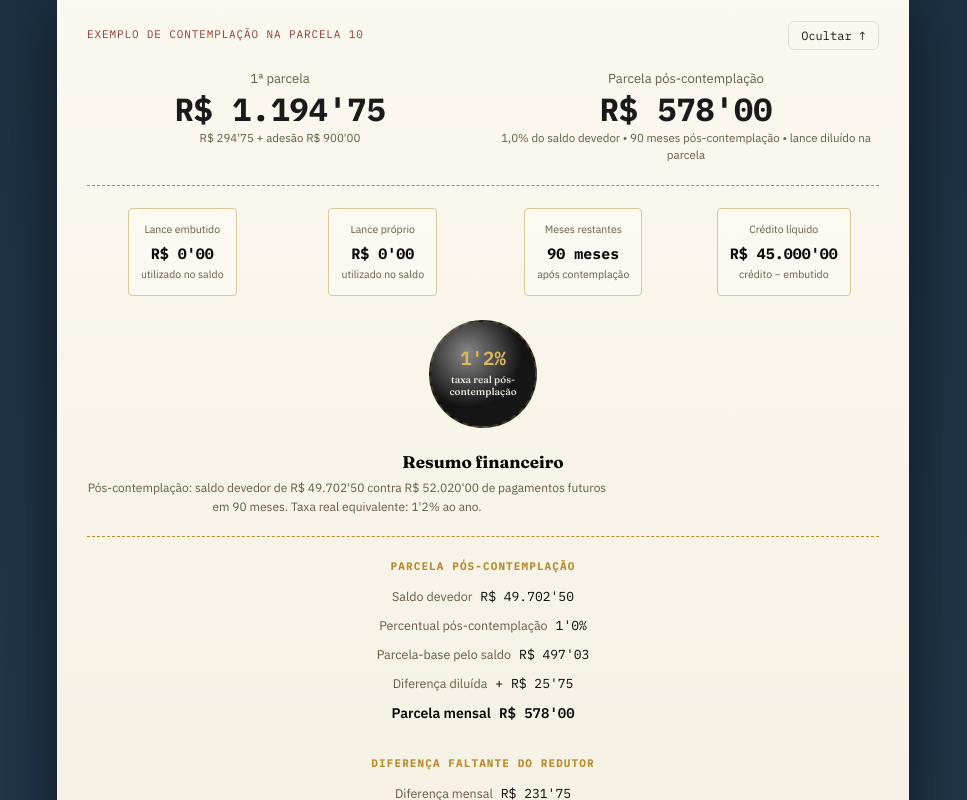
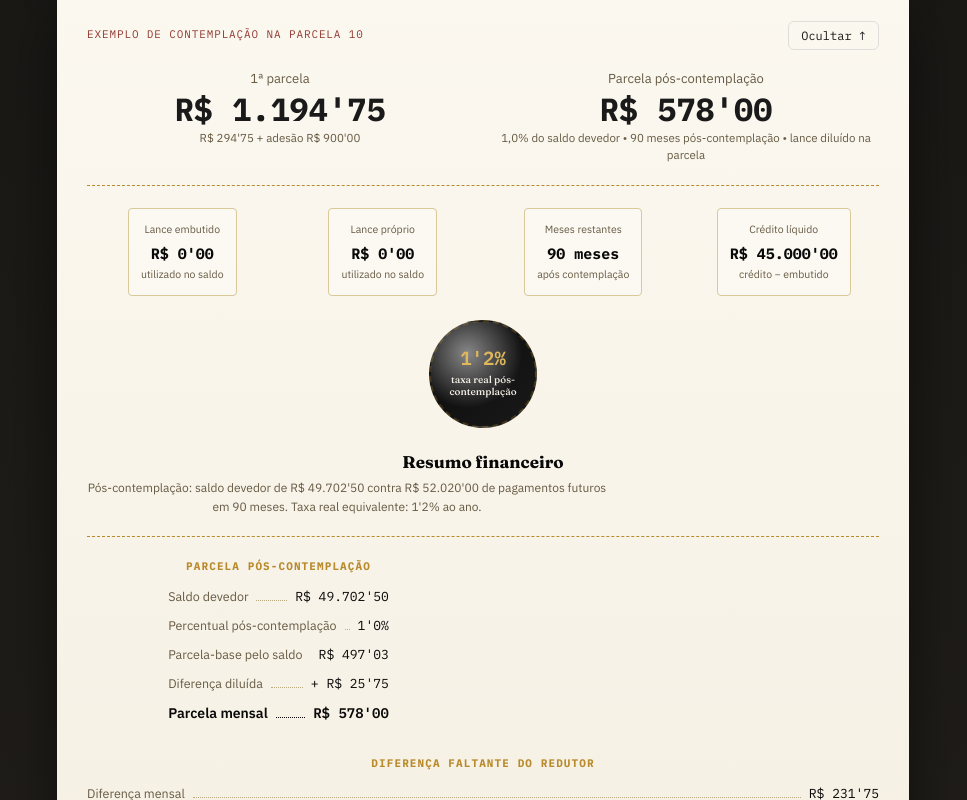
Before and after one commit to JhonyOwner/simulador, a plain HTML site: page simulador.html in a window 1280 px wide. Both pictures are taken after a click on the button "Realizar pesquisa ↓". Shown: the part 1577-2377 px from the top of the page, without its empty margins (157-1124 px from the left). Drawn offline with Linux system fonts and the light colour scheme.

Commit message:
layout corrigido

```diff
--- a/simulador.html
+++ b/simulador.html
@@ -77,10 +77,10 @@ legend{font-family:var(--mono);font-size:11px;letter-spacing:.12em;text-transfor
   #evolutionPanel{display:block!important}
 }
 
-/* Direção visual premium: azul-marinho, marfim e dourado suave. */
-body{background:linear-gradient(180deg,#14263A 0%,#263C52 100%);color:#263342}
-header.hero{background:radial-gradient(circle at 50% 0%,rgba(224,184,92,.2),transparent 42%),linear-gradient(180deg,#14263A 0%,#203B55 100%)}
-.panel,.result-panel{background:linear-gradient(180deg,#FBF8F0 0%,#F1E9D8 100%);color:#263342}
+/* Direção visual premium: preto suavizado, grafite, marfim e dourado. */
+body{background:linear-gradient(180deg,#101010 0%,#27231D 100%);color:#28231B}
+header.hero{background:radial-gradient(circle at 50% 0%,rgba(224,184,92,.18),transparent 42%),linear-gradient(180deg,#101010 0%,#25211B 100%)}
+.panel,.result-panel{background:linear-gradient(180deg,#FBF8F0 0%,#F1E9D8 100%);color:#28231B}
 .form-panel,.result-panel{text-align:center}
 .form-panel h2,.panel h2,.headline-label,.headline-value,.headline-sub,.seal-desc,.ledger,.section-block,.formula,.lance-info,.chart-wrap,.yield-panel,.summary-strip,.stat,.key-card,.evolution-panel{text-align:center}
 .field-row,.field,.radio-group,.checkbox-line,.yield-controls,.yield-result,.summary-strip,.key-grid,.headline-numbers,.cols,.seal-row{justify-items:center}
@@ -91,10 +91,10 @@ header.hero{background:radial-gradient(circle at 50% 0%,rgba(224,184,92,.2),tran
 .action-bar{justify-content:center}
 .headline-numbers>div,.seal-desc{width:100%}
 .seal-row{justify-content:center}
-.cols{grid-template-columns:1fr}
-.ledger-line{justify-content:center}
-.ledger-line .fill{display:none}
-.ledger-line .lbl,.ledger-line .val{white-space:normal}
+.cols{grid-template-columns:1fr 1fr;gap:26px}
+.ledger-line{justify-content:stretch}
+.ledger-line .fill{display:block}
+.ledger-line .lbl,.ledger-line .val{white-space:nowrap}
 .evolution-table th,.evolution-table td{text-align:center!important}
 .evolution-table th:first-child,.evolution-table td:first-child,.evolution-table th:nth-child(2),.evolution-table td:nth-child(2){text-align:center}
 .yield-controls{justify-content:center}
```
